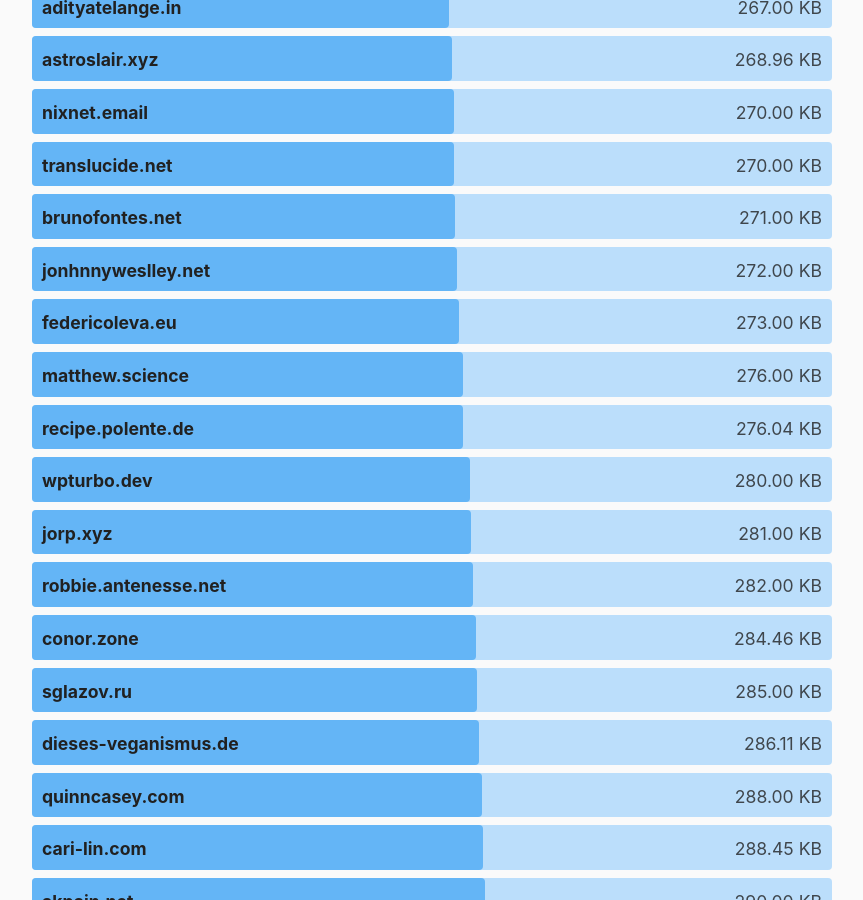
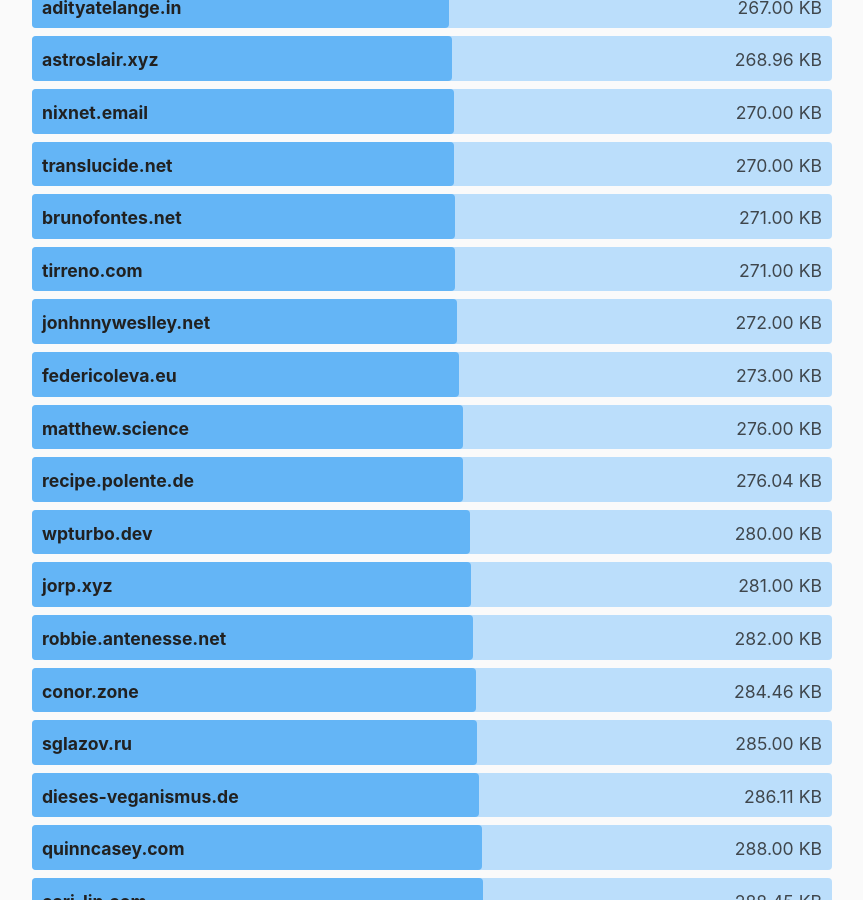
Before and after one commit to kevquirk/512kb.club, a Jekyll site: the page built from index.md, in a window 1280 px wide and 900 px high, scrolled down 40361 px. Shown: the whole window, without its empty margins (208-1071 px from the left). Built offline with Jekyll 4.4.1, drawn with Linux system fonts in a browser that asks for light colours.

Commit message:
add tirreno.com

```diff
--- a/_data/sites.yml
+++ b/_data/sites.yml
@@ -3948,6 +3948,11 @@
   size: 28.5
   last_checked: 2022-05-15
 
+- domain: tirreno.com
+  url: https://www.tirreno.com/
+  size: 271
+  last_checked: 2024-12-21
+
 - domain: tnvmadhav.me
   url: https://tnvmadhav.me/
   size: 319.11
```
